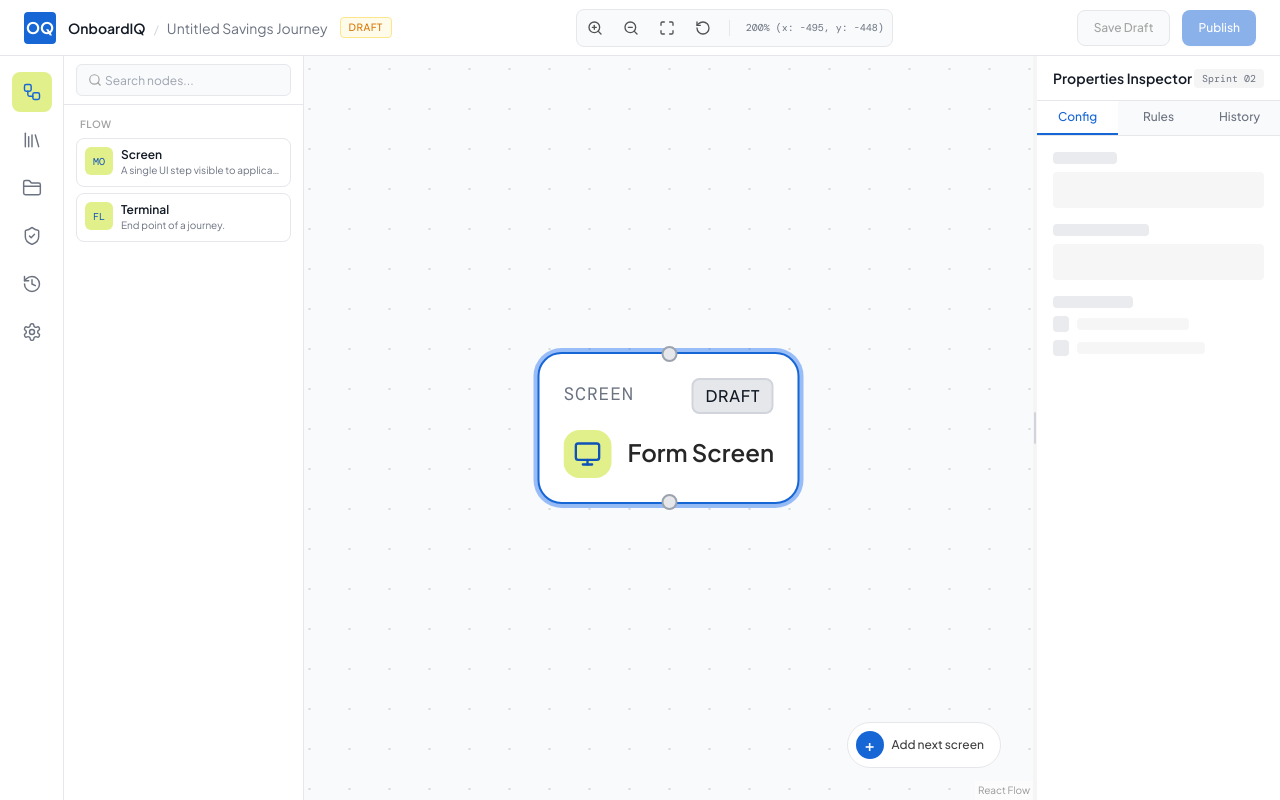
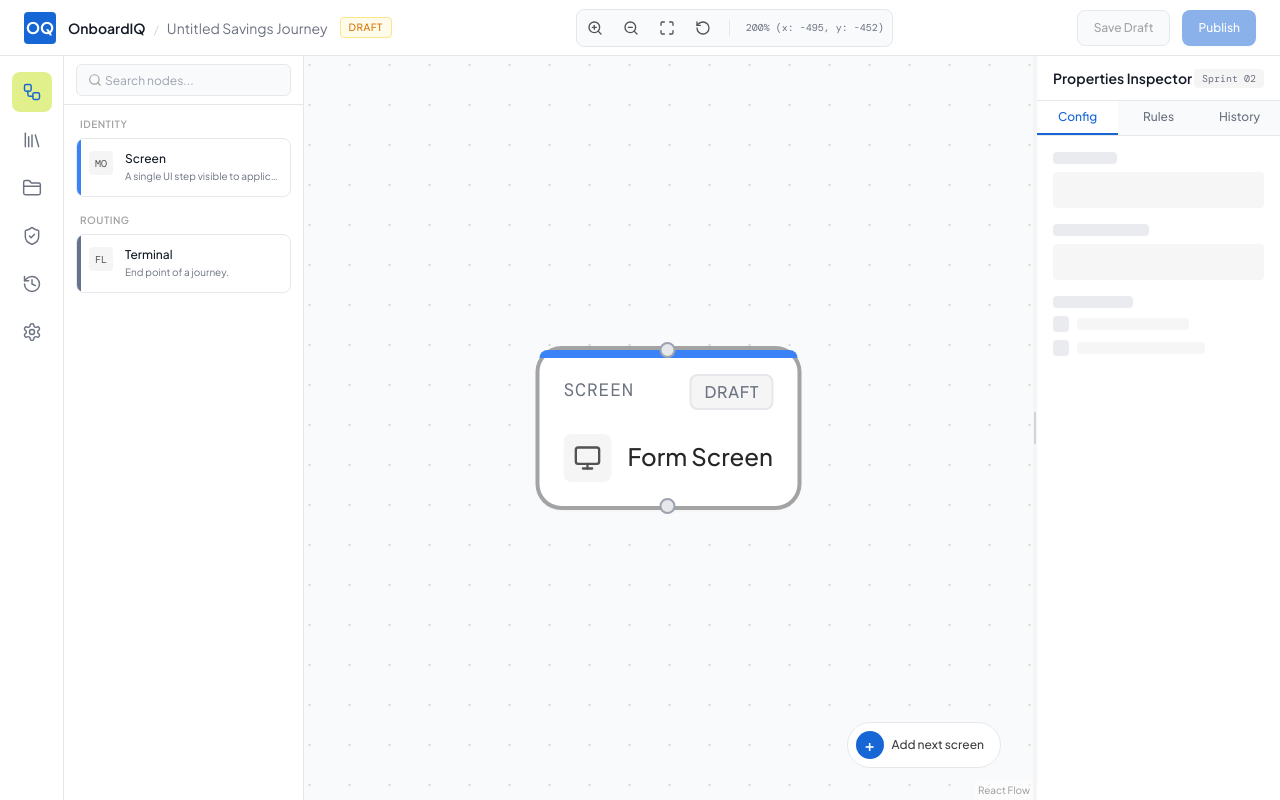
Before and after one commit to srishtifernandes-create/Journey-Builder-V2, a React (Vite) app: page / in a window 1280 px wide. Both pictures are taken after a click on the button "+ Add Welcome Screen". Built offline with nearby package versions, Linux system fonts and the light colour scheme; a web font is replaced by a local one.

Commit message:
feat: phase 1 enterprise node cards and palette

```diff
--- a/src/features/nodes/registry/bootstrap.ts
+++ b/src/features/nodes/registry/bootstrap.ts
@@ -13,7 +13,7 @@ export function bootstrapNodeFoundation() {
       type: 'screen',
       displayName: 'Screen',
       description: 'A single UI step visible to applicants.',
-      category: 'flow',
+      category: 'Identity',
       group: 'forms',
       icon: 'Monitor',
       keywords: ['form', 'screen', 'input', 'ui'],
@@ -50,7 +50,7 @@ export function bootstrapNodeFoundation() {
       type: 'terminal',
       displayName: 'Terminal',
       description: 'End point of a journey.',
-      category: 'flow',
+      category: 'Routing',
       group: 'routing',
       icon: 'Flag',
       keywords: ['end', 'complete', 'terminal', 'exit'],
--- a/src/features/nodes/renderers/BaseNodeRenderer.tsx
+++ b/src/features/nodes/renderers/BaseNodeRenderer.tsx
@@ -25,14 +25,15 @@ export function BaseNodeRenderer({ node, metadata, definition, selected, childre
       className={clsx(
         'relative bg-white border rounded-xl shadow-sm transition-all duration-200 min-h-[64px] flex flex-col justify-between group p-3 select-none',
         'outline-none focus-visible:ring-2 focus-visible:ring-primary-500 focus-visible:ring-offset-1',
-        'hover:shadow-md hover:border-neutral-400',
+        'hover:shadow-md hover:border-neutral-300',
         selected
-          ? 'border-primary-500 ring-2 ring-primary-100'
+          ? 'border-neutral-400 shadow-md ring-1 ring-neutral-400'
           : 'border-neutral-200',
         isDisabled && 'opacity-50 pointer-events-none'
       )}
       style={{ width: '100%', height: '100%' }}
     >
+      <div className={`absolute top-0 left-0 right-0 h-1 rounded-t-xl ${metadata.category === 'Identity' ? 'bg-blue-500' : metadata.category === 'Routing' ? 'bg-slate-500' : 'bg-neutral-300'}`} />
       <NodePorts ports={node.ports} supportsPorts={definition.supportsPorts} />
 
       {/* Node Header Row */}
--- a/src/features/nodes/renderers/NodeBadge.tsx
+++ b/src/features/nodes/renderers/NodeBadge.tsx
@@ -7,9 +7,9 @@ export interface NodeBadgeProps {
 }
 
 const STATUS_COLORS: Record<NodeUIState['configCompleteStatus'], string> = {
-  not_started: 'bg-neutral-200 border-neutral-300',
-  incomplete: 'bg-amber-100 border-amber-300 text-amber-700',
-  complete: 'bg-emerald-100 border-emerald-300 text-emerald-700',
+  not_started: 'bg-neutral-100 border-neutral-200 text-neutral-500',
+  incomplete: 'bg-neutral-100 border-neutral-200 text-neutral-600',
+  complete: 'bg-neutral-100 border-neutral-200 text-neutral-800',
 }
 
 const STATUS_LABELS: Record<NodeUIState['configCompleteStatus'], string> = {
--- a/src/features/nodes/renderers/ScreenNodeRenderer.tsx
+++ b/src/features/nodes/renderers/ScreenNodeRenderer.tsx
@@ -18,11 +18,11 @@ export function ScreenNodeRenderer({ data, selected }: ScreenNodeRendererProps)
 
   return (
     <BaseNodeRenderer node={node} metadata={metadata} definition={definition} selected={selected}>
-      <div className="flex items-center gap-2">
-        <div className="w-6 h-6 rounded-lg bg-primary-50 flex items-center justify-center text-primary-600">
+      <div className="flex items-center gap-2 mt-1">
+        <div className="w-6 h-6 rounded bg-neutral-100 flex items-center justify-center text-neutral-600">
           <Monitor className="w-3.5 h-3.5" />
         </div>
-        <span className="truncate text-xs font-semibold text-neutral-800">
+        <span className="truncate text-xs font-medium text-neutral-800">
           {title}
         </span>
       </div>
--- a/src/features/palette/components/NodeCard.tsx
+++ b/src/features/palette/components/NodeCard.tsx
@@ -31,16 +31,16 @@ export function NodeCard({ item }: NodeCardProps) {
       onKeyDown={(e) => {
         if (e.key === 'Enter' || e.key === ' ') handleClick()
       }}
-      className={`flex items-start gap-2 p-2 rounded-lg border bg-white hover:border-primary-400 hover:bg-primary-50/40 cursor-grab active:cursor-grabbing transition-colors select-none focus:outline-none focus-visible:ring-2 focus-visible:ring-primary-500 ${
-        shouldPulse ? 'border-primary-400 animate-pulse' : 'border-neutral-200'
-      }`}
+      className="relative flex items-start gap-3 p-3 rounded-lg border bg-white hover:shadow-sm hover:border-neutral-300 hover:bg-neutral-50/50 cursor-grab active:cursor-grabbing transition-all select-none focus:outline-none focus-visible:ring-2 focus-visible:ring-neutral-400 focus-visible:ring-offset-1 border-neutral-200 overflow-hidden"
     >
-      <div className="w-7 h-7 flex-shrink-0 rounded-md bg-primary-50 flex items-center justify-center text-primary-600 text-[10px] font-mono uppercase">
+      <div className={`absolute left-0 top-0 bottom-0 w-1 ${item.category === 'Identity' ? 'bg-blue-500' : item.category === 'Routing' ? 'bg-slate-500' : 'bg-neutral-300'}`} />
+
+      <div className="w-6 h-6 flex-shrink-0 rounded flex items-center justify-center text-neutral-600 bg-neutral-100 text-[10px] font-mono uppercase">
         {item.icon.slice(0, 2)}
       </div>
-      <div className="min-w-0">
-        <div className="text-xs font-semibold text-neutral-900 truncate">{item.displayName}</div>
-        <div className="text-[10px] text-neutral-500 truncate">{item.description}</div>
+      <div className="min-w-0 flex-1">
+        <div className="text-xs font-medium text-neutral-900 truncate">{item.displayName}</div>
+        <div className="text-[10px] text-neutral-500 truncate mt-0.5">{item.description}</div>
       </div>
     </div>
   )
```
Also changed, not shown: test-results/.last-run.json (added).
